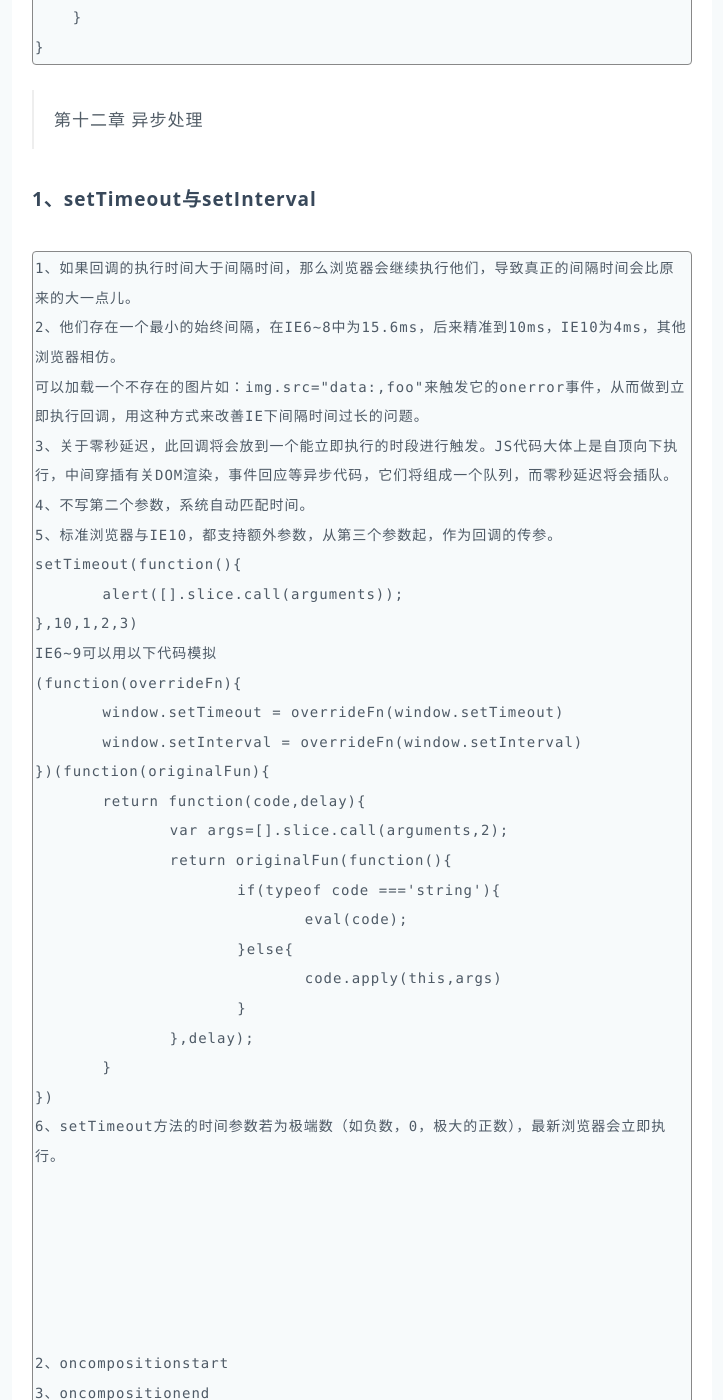
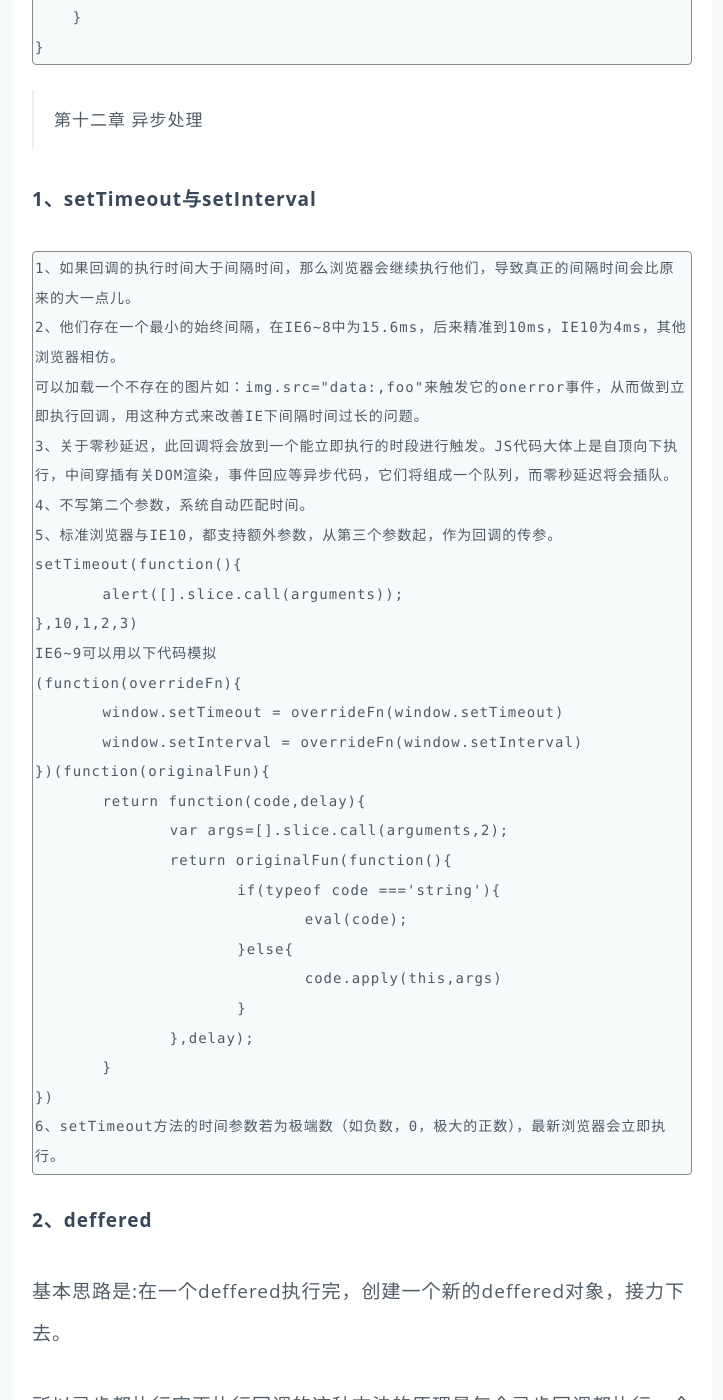
Before and after one commit to mayloveless/wanglingfei.github.com, a Jekyll site: the page built from _posts/techNote/2014-07-01-frame-design.md, in a window 1280 px wide and 1400 px high, scrolled down 13972 px. Shown: the whole window, without its empty margins (278-1001 px from the left). Built offline with Jekyll 4.4.1, drawn with Linux system fonts in a browser that asks for light colours; nearby versions of some CDN libraries; library files that are not in the unit come from our copies; Markdown is read by kramdown in place of the engine named in the settings; some of the changed text lies outside the part shown.

Commit message:
save post

```diff
--- a/_posts/techNote/2014-07-01-frame-design.md
+++ b/_posts/techNote/2014-07-01-frame-design.md
@@ -383,7 +383,13 @@
 	})
 	6、setTimeout方法的时间参数若为极端数（如负数，0，极大的正数），最新浏览器会立即执行。
 
+**2、deffered**
 
+基本思路是:在一个deffered执行完，创建一个新的deffered对象，接力下去。
+
+所以异步都执行完再执行回调的这种方法的原理是每个异步回调都执行一个计数方法，当数量跟异步回调个数一样了，说明都异步完成了，于是触发结束方法。
+
+**3、yield**
 
 
 
```
